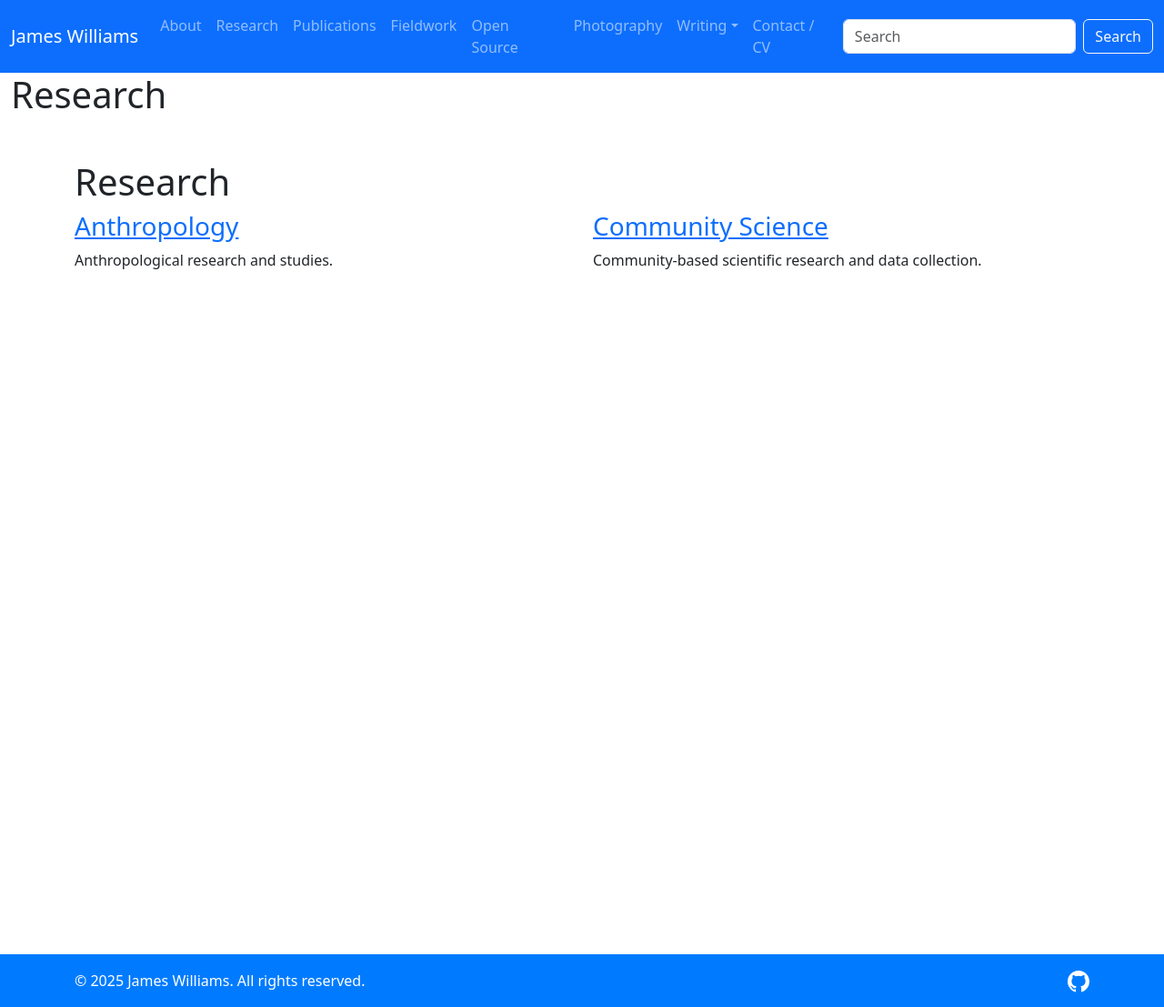
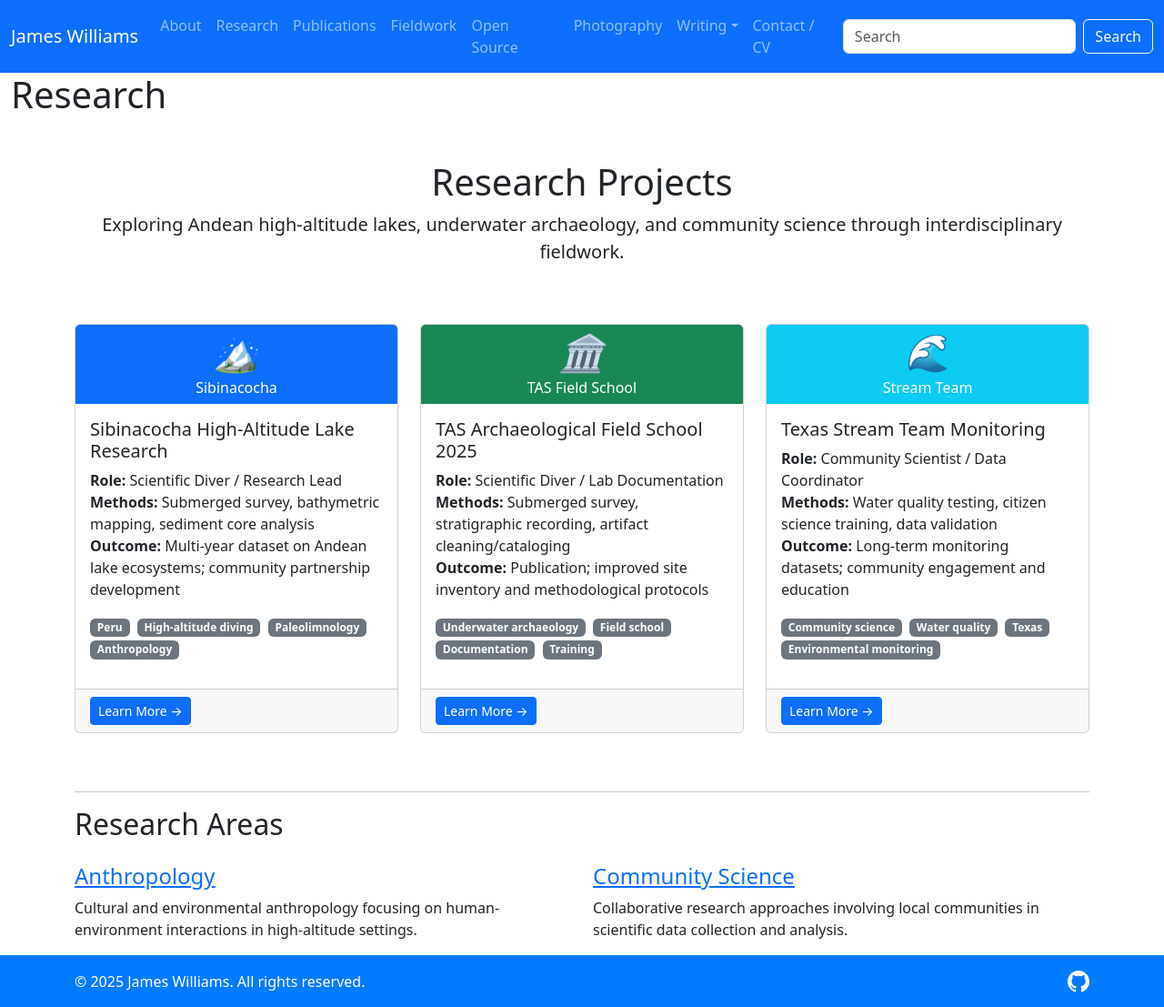
Before and after one commit to jtdub/jtdub.com, a Jekyll site: the page built from research/index.html, in a window 1280 px wide and 1107 px high. Shown: the whole window at 91% size. Built offline with Jekyll 4.4.1, drawn with Linux system fonts in a browser that asks for light colours; nearby versions of some CDN libraries.

Commit message:
addresses #56

```diff
--- a/research/index.html
+++ b/research/index.html
@@ -5,15 +5,117 @@ permalink: /research/
 ---
 
 <div class="container mt-5">
-    <h1>Research</h1>
     <div class="row">
-        <div class="col-md-6">
-            <h3><a href="/anthropology/">Anthropology</a></h3>
-            <p>Anthropological research and studies.</p>
+        <div class="col-12 text-center mb-5">
+            <h1>Research Projects</h1>
+            <p class="lead">Exploring Andean high-altitude lakes, underwater archaeology, and community science through interdisciplinary fieldwork.</p>
         </div>
-        <div class="col-md-6">
-            <h3><a href="/community-science/">Community Science</a></h3>
-            <p>Community-based scientific research and data collection.</p>
+    </div>
+
+    <div class="row g-4">
+        <!-- Sibinacocha Project Card -->
+        <div class="col-md-6 col-lg-4">
+            <div class="card h-100">
+                <div class="card-img-top bg-primary text-white d-flex align-items-center justify-content-center" style="height: 200px;">
+                    <div class="text-center">
+                        <i class="fs-1 mb-2">🏔️</i>
+                        <h6>Sibinacocha</h6>
+                    </div>
+                </div>
+                <div class="card-body">
+                    <h5 class="card-title">Sibinacocha High-Altitude Lake Research</h5>
+                    <p class="card-text">
+                        <strong>Role:</strong> Scientific Diver / Research Lead<br>
+                        <strong>Methods:</strong> Submerged survey, bathymetric mapping, sediment core analysis<br>
+                        <strong>Outcome:</strong> Multi-year dataset on Andean lake ecosystems; community partnership development
+                    </p>
+                    <div class="mb-3">
+                        <span class="badge bg-secondary me-1">Peru</span>
+                        <span class="badge bg-secondary me-1">High-altitude diving</span>
+                        <span class="badge bg-secondary me-1">Paleolimnology</span>
+                        <span class="badge bg-secondary me-1">Anthropology</span>
+                    </div>
+                </div>
+                <div class="card-footer">
+                    <a href="/fieldwork/peru/" class="btn btn-primary btn-sm">Learn More →</a>
+                </div>
+            </div>
+        </div>
+
+        <!-- TAS Field School 2025 Card -->
+        <div class="col-md-6 col-lg-4">
+            <div class="card h-100">
+                <div class="card-img-top bg-success text-white d-flex align-items-center justify-content-center" style="height: 200px;">
+                    <div class="text-center">
+                        <i class="fs-1 mb-2">🏛️</i>
+                        <h6>TAS Field School</h6>
+                    </div>
+                </div>
+                <div class="card-body">
+                    <h5 class="card-title">TAS Archaeological Field School 2025</h5>
+                    <p class="card-text">
+                        <strong>Role:</strong> Scientific Diver / Lab Documentation<br>
+                        <strong>Methods:</strong> Submerged survey, stratigraphic recording, artifact cleaning/cataloging<br>
+                        <strong>Outcome:</strong> Publication; improved site inventory and methodological protocols
+                    </p>
+                    <div class="mb-3">
+                        <span class="badge bg-secondary me-1">Underwater archaeology</span>
+                        <span class="badge bg-secondary me-1">Field school</span>
+                        <span class="badge bg-secondary me-1">Documentation</span>
+                        <span class="badge bg-secondary me-1">Training</span>
+                    </div>
+                </div>
+                <div class="card-footer">
+                    <a href="/fieldwork/tas-2025/" class="btn btn-primary btn-sm">Learn More →</a>
+                </div>
+            </div>
+        </div>
+
+        <!-- Texas Stream Team Card -->
+        <div class="col-md-6 col-lg-4">
+            <div class="card h-100">
+                <div class="card-img-top bg-info text-white d-flex align-items-center justify-content-center" style="height: 200px;">
+                    <div class="text-center">
+                        <i class="fs-1 mb-2">🌊</i>
+                        <h6>Stream Team</h6>
+                    </div>
+                </div>
+                <div class="card-body">
+                    <h5 class="card-title">Texas Stream Team Monitoring</h5>
+                    <p class="card-text">
+                        <strong>Role:</strong> Community Scientist / Data Coordinator<br>
+                        <strong>Methods:</strong> Water quality testing, citizen science training, data validation<br>
+                        <strong>Outcome:</strong> Long-term monitoring datasets; community engagement and education
+                    </p>
+                    <div class="mb-3">
+                        <span class="badge bg-secondary me-1">Community science</span>
+                        <span class="badge bg-secondary me-1">Water quality</span>
+                        <span class="badge bg-secondary me-1">Texas</span>
+                        <span class="badge bg-secondary me-1">Environmental monitoring</span>
+                    </div>
+                </div>
+                <div class="card-footer">
+                    <a href="/community-science/texas-stream-team/" class="btn btn-primary btn-sm">Learn More →</a>
+                </div>
+            </div>
+        </div>
+    </div>
+
+    <!-- Additional Research Areas Section -->
+    <div class="row mt-5">
+        <div class="col-12">
+            <hr>
+            <h2>Research Areas</h2>
+            <div class="row mt-4">
+                <div class="col-md-6">
+                    <h4><a href="/anthropology/">Anthropology</a></h4>
+                    <p>Cultural and environmental anthropology focusing on human-environment interactions in high-altitude settings.</p>
+                </div>
+                <div class="col-md-6">
+                    <h4><a href="/community-science/">Community Science</a></h4>
+                    <p>Collaborative research approaches involving local communities in scientific data collection and analysis.</p>
+                </div>
+            </div>
         </div>
     </div>
 </div>
```
Also changed, not shown: community-science/texas-stream-team/index.html (added, +67 -0 lines), fieldwork/peru/index.html (added, +64 -0 lines), fieldwork/tas-2025/index.html (added, +67 -0 lines).
